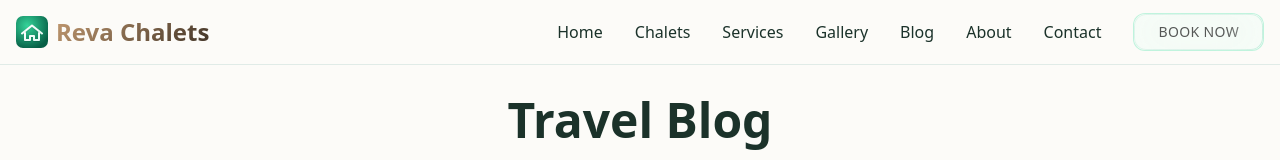
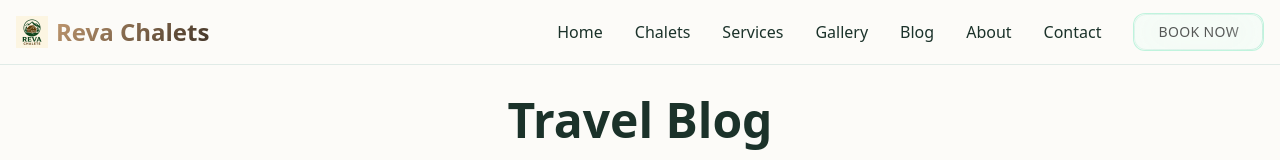
Before and after one commit to Mutasem-mk4/reva-getaways, a React (Vite) app: page /blog in a window 1280 px wide. Shown: the top 160 px of the page. Built offline with nearby package versions, Linux system fonts and the light colour scheme.

Commit message:
Update logo and animation time
Replace website icon with the provided logo and set the logo animation duration to 1.3 seconds.

```diff
--- a/index.html
+++ b/index.html
@@ -10,11 +10,12 @@
     <meta property="og:title" content="Reva Chalets" />
     <meta property="og:description" content="Discover and book your perfect chalet getaway in Jordan." />
     <meta property="og:type" content="website" />
-    <meta property="og:image" content="/reva-logo.svg" />
+    <meta property="og:image" content="/lovable-uploads/4767e45c-9364-4ef5-bc21-7ae89e684cb6.png" />
+    <link rel="icon" href="/lovable-uploads/4767e45c-9364-4ef5-bc21-7ae89e684cb6.png" type="image/png">
 
     <meta name="twitter:card" content="summary_large_image" />
     <meta name="twitter:site" content="@revachalets" />
-    <meta name="twitter:image" content="/reva-logo.svg" />
+    <meta name="twitter:image" content="/lovable-uploads/4767e45c-9364-4ef5-bc21-7ae89e684cb6.png" />
   </head>
 
   <body>
--- a/src/App.tsx
+++ b/src/App.tsx
@@ -33,9 +33,9 @@ const App = () => {
         {showSplash ? (
           <div className="fixed inset-0 z-[9999] flex flex-col items-center justify-center gap-3 bg-background">
             <img
-              src="/reva-logo.svg"
+              src="/lovable-uploads/4767e45c-9364-4ef5-bc21-7ae89e684cb6.png"
               alt="Reva Chalets"
-              className="h-16 w-16 animate-in fade-in-50 zoom-in-50 duration-700"
+              className="h-16 w-16 animate-in fade-in-50 zoom-in-50 duration-[1300ms]"
             />
             <span className="text-lg font-semibold tracking-wide text-foreground animate-in fade-in-50 duration-700">
               Reva Chalets
--- a/src/components/Navbar.tsx
+++ b/src/components/Navbar.tsx
@@ -12,7 +12,7 @@ const Navbar = () => {
       <div className="container mx-auto px-4">
         <div className="flex items-center justify-between h-16">
           <Link to="/" className="flex items-center space-x-2">
-            <img src="/reva-logo.svg" alt="Reva Chalets" className="h-8 w-8" />
+            <img src="/lovable-uploads/4767e45c-9364-4ef5-bc21-7ae89e684cb6.png" alt="Reva Chalets" className="h-8 w-8" />
             <span className="text-2xl font-bold bg-gradient-wood bg-clip-text text-transparent">
               Reva Chalets
             </span>
```
Also changed, not shown: public/lovable-uploads/4767e45c-9364-4ef5-bc21-7ae89e684cb6.png (added).
